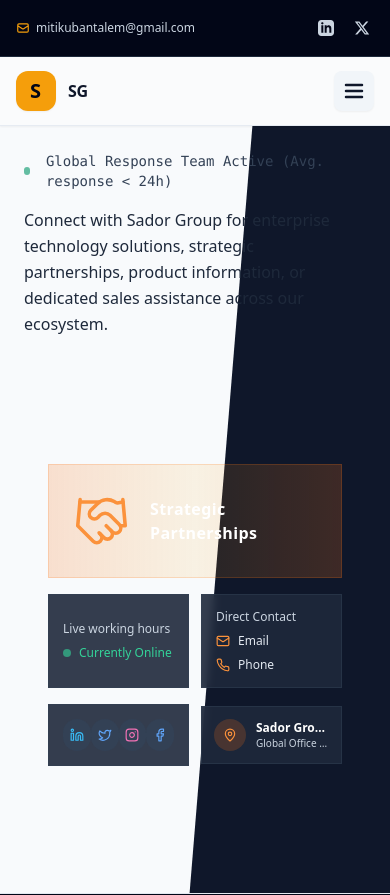
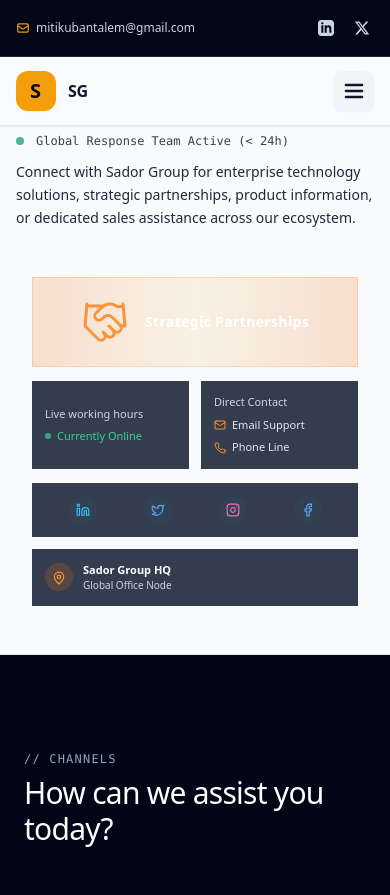
Before and after one commit to bante27/sador-group-website, a React (Vite) app: page /contact in a window 390 px wide. Shown: the top 895 px of the page. Built offline with nearby package versions, Linux system fonts and the light colour scheme.

Commit message:
fix mobile design

```diff
--- a/src/components/animation/scrollAnimations.tsx
+++ b/src/components/animation/scrollAnimations.tsx
@@ -2,8 +2,6 @@ import gsap from 'gsap';
 import { ScrollTrigger } from 'gsap/ScrollTrigger';
 
 gsap.registerPlugin(ScrollTrigger);
-
-// Reusable scroll animation helper
 export const revealOnScroll = (
   triggerElement: HTMLElement | null,
   target: string,
--- a/src/features/contact/components/ContactHero.tsx
+++ b/src/features/contact/components/ContactHero.tsx
@@ -15,7 +15,7 @@ const GeometricBackground: React.FC = () => {
       >
         <polygon
           points="970,0 1440,0 1440,800 700,800"
-          fill="#0f172a"
+          className="hidden lg:block fill-[#0f172a]"
         />
       </svg>
     </div>
@@ -42,7 +42,7 @@ export const ContactHero: React.FC = () => {
         heroRef.current,
         '.hero-animate',
         { y: 30, opacity: 0 },
-        { y: 0, opacity: 1, duration: 1.2, stagger: 0.9, ease: 'power3.out' },
+        { y: 0, opacity: 1, duration: 1.2, stagger: 0.2, ease: 'power3.out' },
         'top 75%'
       );
 
@@ -61,13 +61,14 @@ export const ContactHero: React.FC = () => {
   const titleText = "Let's Build What Comes Next.";
 
   return (
-    <div ref={heroRef} className="relative pt-12 pb-0 md:pt-16 md:pb-0 border-b border-slate-200 overflow-hidden">
+    <div ref={heroRef} className="relative pt-8 pb-8 md:pt-16 md:pb-16 border-b border-slate-200 overflow-hidden">
       <GeometricBackground />
 
-      <div className="max-w-7xl mx-auto px-6 lg:px-12 relative z-10 pb-12 md:pb-16">
-        <div className="grid grid-cols-1 lg:grid-cols-12 gap-12 items-center">
-          <div className="lg:col-span-7 text-slate-900 pr-4">
-            <h1 className="text-4xl sm:text-6xl lg:text-7xl font-light tracking-tight mb-6 leading-[1.1] text-slate-900" aria-label={titleText}>
+      <div className="max-w-7xl mx-auto px-4 sm:px-6 lg:px-12 relative z-10 pt-4 md:pt-16">
+        <div className="grid grid-cols-1 lg:grid-cols-12 gap-8 lg:gap-12 items-center">
+
+          <div className="lg:col-span-7 text-slate-900 pr-0 lg:pr-4">
+            <h1 className="text-3xl sm:text-5xl lg:text-7xl font-light tracking-tight mb-4 sm:mb-6 leading-[1.15] sm:leading-[1.1] text-slate-900" aria-label={titleText}>
               {titleText.split('').map((char, index) => {
                 const isItalic = index >= 20;
                 return (
@@ -82,70 +83,70 @@ export const ContactHero: React.FC = () => {
               })}
             </h1>
 
-            <div className="hero-animate flex items-center gap-4 text-sm text-slate-700 font-mono mb-4 opacity-100">
-              <span className="w-2 h-2 rounded-full bg-emerald-600 animate-pulse" />
-              Global Response Team Active (Avg. response &lt; 24h)
+            <div className="hero-animate flex items-center gap-3 text-xs sm:text-sm text-slate-700 font-mono mb-3 sm:mb-4 opacity-100">
+              <span className="w-2 h-2 rounded-full bg-emerald-600 animate-pulse shrink-0" />
+              <span>Global Response Team Active (&lt; 24h)</span>
             </div>
 
-            <p className="hero-animate text-base text-slate-800 font-light leading-relaxed max-w-xl opacity-100">
+            <p className="hero-animate text-sm sm:text-base text-slate-800 font-light leading-relaxed max-w-xl opacity-100">
               Connect with Sador Group for enterprise technology solutions, strategic partnerships, product information, or dedicated sales assistance across our ecosystem.
             </p>
           </div>
 
-          <div className="lg:col-span-5 flex justify-center lg:justify-end relative min-h-[460px] lg:min-h-[520px] items-center text-white">
-            <div className="glass-card-wrapper relative z-10 w-full max-w-md p-6 flex flex-col gap-4 transition-all duration-300">
+          <div className="lg:col-span-5 flex justify-center lg:justify-end relative min-h-[auto] lg:min-h-[520px] items-center text-white w-full">
+            <div className="glass-card-wrapper relative z-10 w-full max-w-md p-4 sm:p-6 flex flex-col gap-3.5 sm:gap-4 transition-all duration-300">
 
               <div className="w-full">
-                <div className="relative w-full py-6 px-6 bg-gradient-to-r from-orange-500/20 via-amber-500/10 to-orange-500/20 border border-orange-500/20 flex items-center justify-center gap-5 text-orange-400 transition-all duration-300">
-                  <Handshake className="w-16 h-16 stroke-[1.5]" />
-                  <span className="text-base font-semibold text-white tracking-wide">Strategic Partnerships</span>
+                <div className="relative w-full py-5 px-4 sm:py-6 sm:px-6 bg-gradient-to-r from-orange-500/20 via-amber-500/10 to-orange-500/20 border border-orange-500/20 flex items-center justify-center gap-4 sm:gap-5 text-orange-400 transition-all duration-300">
+                  <Handshake className="w-12 h-12 sm:w-16 sm:h-16 stroke-[1.5] shrink-0" />
+                  <span className="text-sm sm:text-base font-semibold text-white tracking-wide">Strategic Partnerships</span>
                 </div>
               </div>
 
               <div className="grid grid-cols-2 gap-3">
-                <div className="p-3.5 bg-slate-800/90 backdrop-blur-sm border border-slate-700/50 flex flex-col justify-center gap-2">
-                  <span className="text-xs font-medium text-slate-300">Live working hours</span>
-                  <div className="flex items-center gap-2 text-xs text-emerald-400 font-medium">
-                    <span className="w-2 h-2 rounded-full bg-emerald-400 animate-pulse" />
-                    Currently Online
+                <div className="p-3 sm:p-3.5 bg-slate-800/90 backdrop-blur-sm border border-slate-700/50 flex flex-col justify-center gap-1.5 sm:gap-2">
+                  <span className="text-[11px] sm:text-xs font-medium text-slate-300">Live working hours</span>
+                  <div className="flex items-center gap-1.5 sm:gap-2 text-[11px] sm:text-xs text-emerald-400 font-medium">
+                    <span className="w-1.5 h-1.5 sm:w-2 sm:h-2 rounded-full bg-emerald-400 animate-pulse shrink-0" />
+                    <span>Currently Online</span>
                   </div>
                 </div>
 
-                <div className="p-3.5 bg-slate-800/90 backdrop-blur-sm border border-slate-700/50 flex flex-col justify-center gap-2">
-                  <span className="text-xs font-medium text-slate-300">Direct Contact</span>
-                  <div className="flex items-center gap-2 text-xs text-slate-200">
-                    <Mail className="w-3.5 h-3.5 text-orange-400" />
-                    <span>Email</span>
+                <div className="p-3 sm:p-3.5 bg-slate-800/90 backdrop-blur-sm border border-slate-700/50 flex flex-col justify-center gap-1.5 sm:gap-2">
+                  <span className="text-[11px] sm:text-xs font-medium text-slate-300">Direct Contact</span>
+                  <div className="flex items-center gap-1.5 sm:gap-2 text-[11px] sm:text-xs text-slate-200">
+                    <Mail className="w-3 h-3 sm:w-3.5 sm:h-3.5 text-orange-400 shrink-0" />
+                    <span>Email Support</span>
                   </div>
-                  <div className="flex items-center gap-2 text-xs text-slate-200">
-                    <Phone className="w-3.5 h-3.5 text-orange-400" />
-                    <span>Phone</span>
+                  <div className="flex items-center gap-1.5 sm:gap-2 text-[11px] sm:text-xs text-slate-200">
+                    <Phone className="w-3 h-3 sm:w-3.5 sm:h-3.5 text-orange-400 shrink-0" />
+                    <span>Phone Line</span>
                   </div>
                 </div>
               </div>
 
-              <div className="grid grid-cols-2 gap-3 items-center">
-                <div className="p-3.5 bg-slate-800/90 backdrop-blur-sm border border-slate-700/50 flex items-center justify-around">
-                  <a href="#linkedin" className="w-8 h-8 rounded-full bg-slate-700 flex items-center justify-center text-sky-400 hover:scale-110 transition-transform">
+              <div className="grid grid-cols-1 sm:grid-cols-2 gap-3 items-center">
+                <div className="p-3 sm:p-3.5 bg-slate-800/90 backdrop-blur-sm border border-slate-700/50 flex items-center justify-around">
+                  <a href="#linkedin" aria-label="LinkedIn" className="w-7 h-7 sm:w-8 sm:h-8 rounded-full bg-slate-700 flex items-center justify-center text-sky-400 hover:scale-110 transition-transform">
                     <Linkedin className="w-3.5 h-3.5" />
                   </a>
-                  <a href="#twitter" className="w-8 h-8 rounded-full bg-slate-700 flex items-center justify-center text-blue-400 hover:scale-110 transition-transform">
+                  <a href="#twitter" aria-label="Twitter" className="w-7 h-7 sm:w-8 sm:h-8 rounded-full bg-slate-700 flex items-center justify-center text-blue-400 hover:scale-110 transition-transform">
                     <Twitter className="w-3.5 h-3.5" />
                   </a>
-                  <a href="#instagram" className="w-8 h-8 rounded-full bg-slate-700 flex items-center justify-center text-pink-400 hover:scale-110 transition-transform">
+                  <a href="#instagram" aria-label="Instagram" className="w-7 h-7 sm:w-8 sm:h-8 rounded-full bg-slate-700 flex items-center justify-center text-pink-400 hover:scale-110 transition-transform">
                     <Instagram className="w-3.5 h-3.5" />
                   </a>
-                  <a href="#facebook" className="w-8 h-8 rounded-full bg-slate-700 flex items-center justify-center text-blue-400 hover:scale-110 transition-transform">
+                  <a href="#facebook" aria-label="Facebook" className="w-7 h-7 sm:w-8 sm:h-8 rounded-full bg-slate-700 flex items-center justify-center text-blue-400 hover:scale-110 transition-transform">
                     <Facebook className="w-3.5 h-3.5" />
                   </a>
                 </div>
 
                 <div className="p-3 bg-slate-800/90 backdrop-blur-sm border border-slate-700/50 relative overflow-hidden flex items-center gap-2.5">
-                  <div className="w-8 h-8 rounded-full bg-orange-500/20 text-orange-400 flex items-center justify-center relative z-10 shrink-0">
+                  <div className="w-7 h-7 sm:w-8 sm:h-8 rounded-full bg-orange-500/20 text-orange-400 flex items-center justify-center relative z-10 shrink-0">
                     <MapPin className="w-3.5 h-3.5" />
                   </div>
                   <div className="relative z-10 overflow-hidden">
-                    <span className="text-xs font-bold text-white block truncate">Sador Group HQ</span>
+                    <span className="text-[11px] sm:text-xs font-bold text-white block truncate">Sador Group HQ</span>
                     <span className="text-[10px] text-slate-300 block truncate">Global Office Node</span>
                   </div>
                 </div>
@@ -153,6 +154,7 @@ export const ContactHero: React.FC = () => {
 
             </div>
           </div>
+
         </div>
       </div>
     </div>
```
